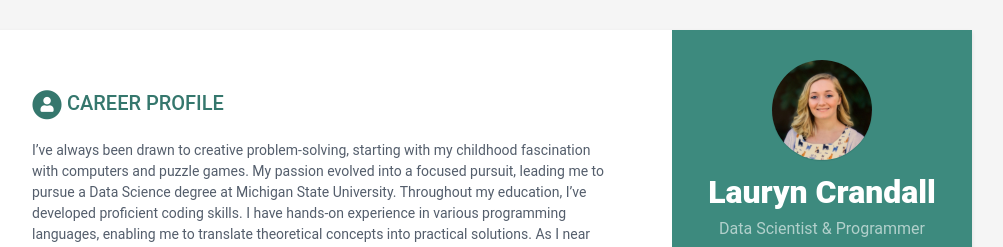
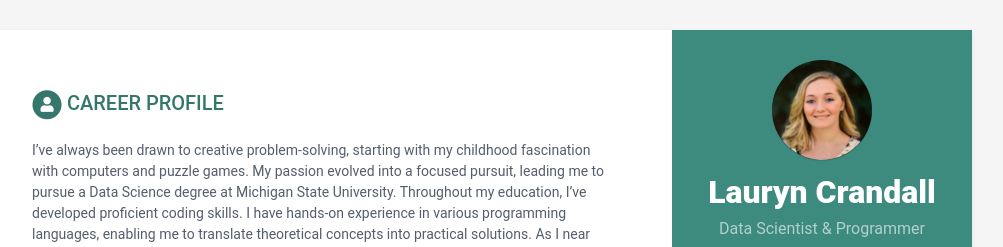
Before and after one commit to cranda98/cranda98.github.io, a Jekyll site: the page built from index.html, in a window 1280 px wide. Shown: the top 247 px of the page, without its empty margins (168-1171 px from the left). Built offline with Jekyll 4.4.1, drawn with Linux system fonts in a browser that asks for light colours.

Commit message:
Update data.yml

```diff
--- a/_data/data.yml
+++ b/_data/data.yml
@@ -10,7 +10,7 @@ sidebar:
     # Profile information
     name: Lauryn Crandall
     tagline: Data Scientist & Programmer
-    avatar: profile.png
+    avatar: profile-modified (1).png
 
     # Sidebar links
     email: cranda98@msu.edu
```
